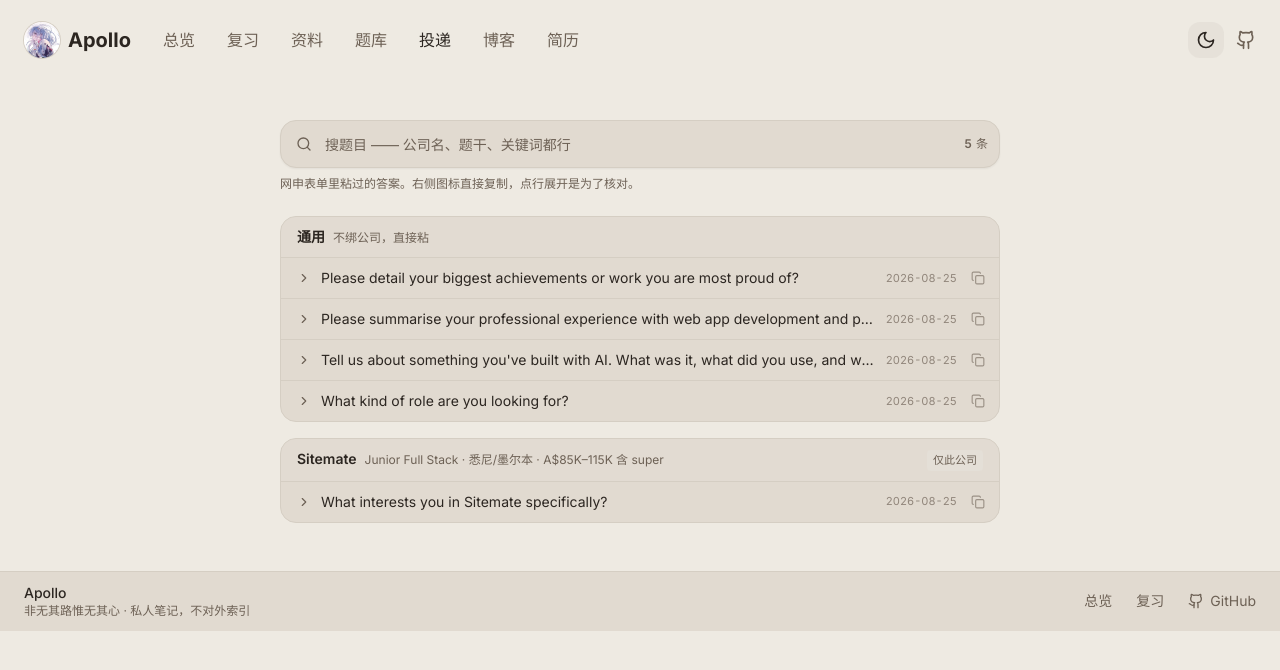
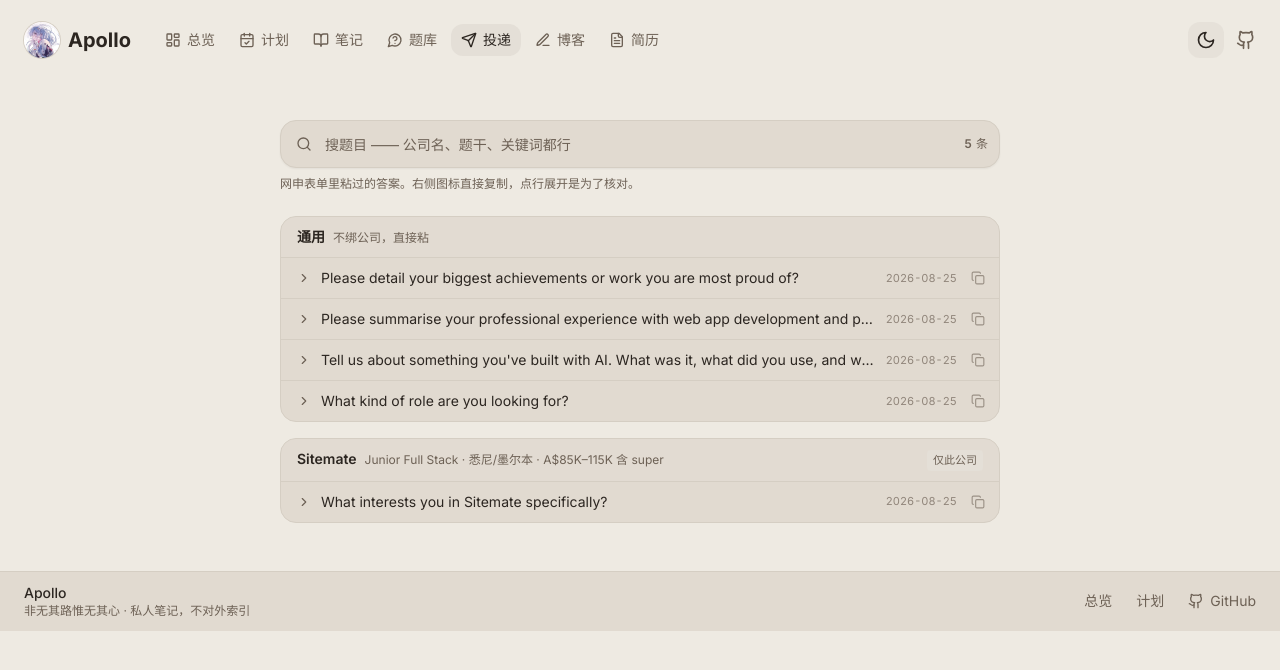
Before and after one commit to Fzgt/apollo, a React (Vite) app: page /apply in a window 1280 px wide. Shown: the top 670 px of the page. Built offline with nearby package versions, Linux system fonts and the light colour scheme.

Commit message:
feat: 顶栏加图标，复习/资料改名为计划/笔记

```diff
--- a/src/components/layout/SiteFooter.tsx
+++ b/src/components/layout/SiteFooter.tsx
@@ -15,7 +15,7 @@ export function SiteFooter() {
             总览
           </Link>
           <Link to="/docs" className="transition-colors hover:text-foreground">
-            复习
+            计划
           </Link>
           <a
             href={REPO_URL}
--- a/src/components/layout/SiteNavbar.tsx
+++ b/src/components/layout/SiteNavbar.tsx
@@ -1,21 +1,41 @@
 import { useState, useEffect } from 'react';
 import { Link, useLocation } from 'react-router-dom';
 import { motion, AnimatePresence } from 'framer-motion';
-import { Menu, X, Github, Moon, Sun } from 'lucide-react';
+import {
+  BookOpen,
+  CalendarCheck,
+  FileText,
+  Github,
+  LayoutDashboard,
+  Menu,
+  MessageCircleQuestion,
+  Moon,
+  PenLine,
+  Send,
+  Sun,
+  X,
+} from 'lucide-react';
 import { useTheme } from 'next-themes';
 import { cn } from '@/lib/utils';
 import { REPO_URL, SITE_NAME } from '@/content/site';
 import { lastTabUrl } from '@/lib/session-state';
 
-/** href 同时是页签的身份：路由记忆按它存「上次停在哪」 */
+/**
+ * href 同时是页签的身份：路由记忆按它存「上次停在哪」。
+ *
+ * 七个两字词并排是认不出来的——尤其「复习」和「资料」，两页都是 markdown 笔记，
+ * 光看词分不出差别。所以按各自真正的区别命名：
+ * /docs 是按天排的复习计划（有日程有进度），/library 是按公司分的项目笔记（只有正文）。
+ * 图标是第二条线索，扫一眼靠形状就能定位，不必逐字读。
+ */
 const NAV_LINKS = [
-  { label: '总览', href: '/' },
-  { label: '复习', href: '/docs' },
-  { label: '资料', href: '/library' },
-  { label: '题库', href: '/questions' },
-  { label: '投递', href: '/apply' },
-  { label: '博客', href: '/blog' },
-  { label: '简历', href: '/resume' },
+  { label: '总览', href: '/', Icon: LayoutDashboard },
+  { label: '计划', href: '/docs', Icon: CalendarCheck },
+  { label: '笔记', href: '/library', Icon: BookOpen },
+  { label: '题库', href: '/questions', Icon: MessageCircleQuestion },
+  { label: '投递', href: '/apply', Icon: Send },
+  { label: '博客', href: '/blog', Icon: PenLine },
+  { label: '简历', href: '/resume', Icon: FileText },
 ];
 
 export function SiteNavbar() {
@@ -76,21 +96,34 @@ export function SiteNavbar() {
               </span>
             </Link>
 
-            <div className="ml-8 hidden items-center gap-8 md:flex">
-              {NAV_LINKS.map((link) => (
+            <div className="ml-6 hidden items-center gap-1 md:flex">
+              {NAV_LINKS.map(({ label, href, Icon }) => {
+                const active = pathname === href;
+                return (
                   <Link
-                  key={link.href}
-                  to={lastTabUrl(link.href)}
+                    key={href}
+                    to={lastTabUrl(href)}
+                    aria-current={active ? 'page' : undefined}
                     className={cn(
-                    'font-medium transition-colors',
-                    pathname === link.href
+                      'relative flex items-center gap-1.5 rounded-lg px-2.5 py-1.5 text-sm font-medium transition-colors',
+                      active
                         ? 'text-foreground'
-                      : 'text-muted-foreground hover:text-foreground'
+                        : 'text-muted-foreground hover:bg-muted/60 hover:text-foreground'
                     )}
                   >
-                  {link.label}
+                    {/* 选中态是一块底色，不是加粗——加粗会让整排字宽度跳一下 */}
+                    {active && (
+                      <motion.span
+                        layoutId="nav-active"
+                        transition={{ type: 'spring', stiffness: 380, damping: 32 }}
+                        className="absolute inset-0 rounded-lg bg-muted"
+                      />
+                    )}
+                    <Icon className="relative size-4 shrink-0" />
+                    <span className="relative whitespace-nowrap">{label}</span>
                   </Link>
-              ))}
+                );
+              })}
             </div>
 
             <div className="flex-1" />
@@ -138,19 +171,24 @@ export function SiteNavbar() {
             className="fixed inset-0 z-40 bg-background pt-20 md:hidden"
           >
             <nav className="container flex flex-col gap-6 py-8">
-              {NAV_LINKS.map((link, index) => (
+              {NAV_LINKS.map(({ label, href, Icon }, index) => (
                 <motion.div
-                  key={link.href}
+                  key={href}
                   initial={{ opacity: 0, x: -20 }}
                   animate={{ opacity: 1, x: 0 }}
                   transition={{ delay: index * 0.1 }}
                 >
                   <Link
-                    to={lastTabUrl(link.href)}
-                    className="text-2xl font-semibold text-foreground"
+                    to={lastTabUrl(href)}
+                    aria-current={pathname === href ? 'page' : undefined}
+                    className={cn(
+                      'flex items-center gap-3 text-2xl font-semibold',
+                      pathname === href ? 'text-primary' : 'text-foreground'
+                    )}
                     onClick={() => setIsMobileMenuOpen(false)}
                   >
-                    {link.label}
+                    <Icon className="size-5 shrink-0" />
+                    {label}
                   </Link>
                 </motion.div>
               ))}
--- a/src/pages/DocsPage.tsx
+++ b/src/pages/DocsPage.tsx
@@ -8,7 +8,7 @@ export default function DocsPage() {
       sections={noteSections}
       notes={allNotes}
       getNote={getNote}
-      navTitle="复习"
+      navTitle="计划"
       storageKey="docs"
       showProgress
     />
--- a/src/pages/LibraryPage.tsx
+++ b/src/pages/LibraryPage.tsx
@@ -8,7 +8,7 @@ export default function LibraryPage() {
       sections={librarySections}
       notes={allLibraryNotes}
       getNote={getLibraryNote}
-      navTitle="资料"
+      navTitle="笔记"
       storageKey="library"
     />
   );
--- a/src/pages/QuestionsPage.tsx
+++ b/src/pages/QuestionsPage.tsx
@@ -257,7 +257,7 @@ export default function QuestionsPage() {
                 <span className="min-w-0 truncate">
                   {isFiltered
                     ? '搜索跨全部 bullet；点左边任意一条即可退出搜索'
-                    : '被问过的题和该怎么答。代码出处在「资料」，这里只管出口的那句话。'}
+                    : '被问过的题和该怎么答。代码出处在「笔记」，这里只管出口的那句话。'}
                 </span>
                 {openIds.size > 0 && (
                   <button
```
Lines whose indentation alone changed are shown as unchanged.
